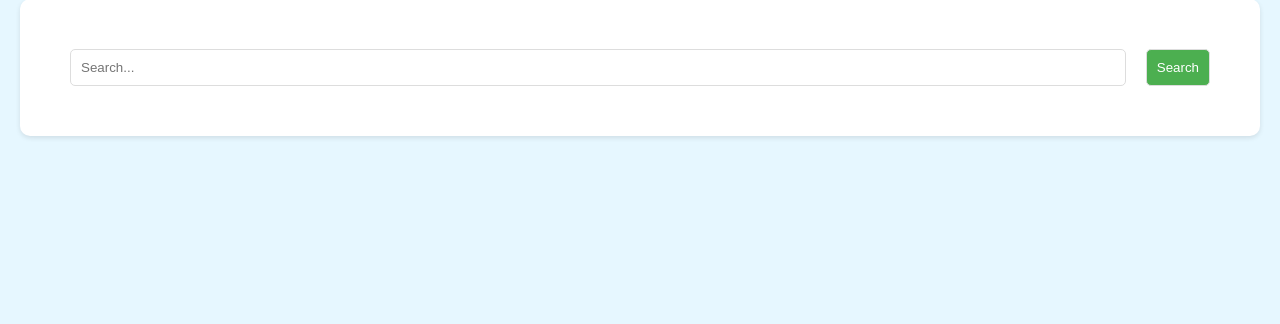
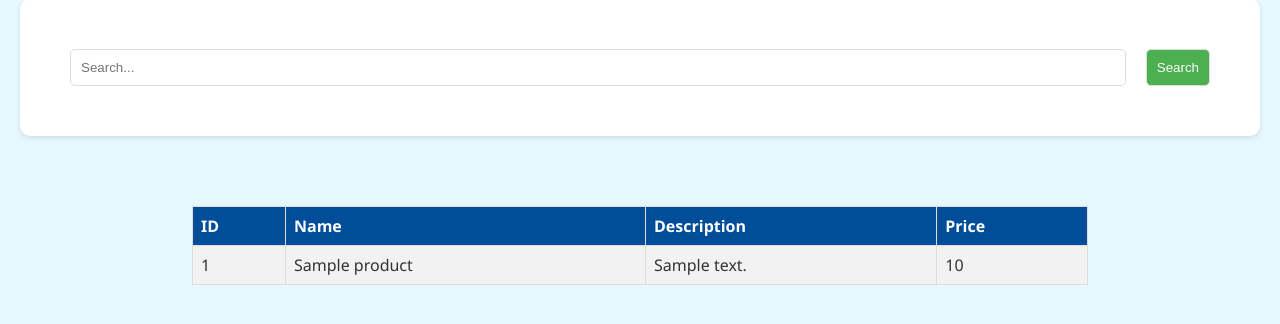
Before and after one commit to krupalmpatel22/detecting-data-leaks-using-sql-injection, a Flask app: page /home in a window 1280 px wide. Shown: the part 142-466 px from the top of the page. Run offline with Flask 3, Linux system fonts and the light colour scheme; the visitor is signed in with stand-in values (Sample User, id 1); tables that the repository leaves empty or names only in its code hold one stand-in row (values such as "Sample post"); some libraries are stand-ins or nearby versions.

Commit message:
Printing all data at start and displaying result in proper format

```diff
--- a/app/app.py
+++ b/app/app.py
@@ -1,4 +1,4 @@
-from flask import Flask, render_template, request, redirect, url_for, session
+from flask import Flask, render_template, request, redirect, url_for, session, render_template_string
 from flask_mysqldb import MySQL
 import MySQLdb.cursors
 from modules.model.model import predict_sql_injection
@@ -67,7 +67,18 @@ def logout():
 def home():
     if 'loggedin' in session:
         #create_database()
-        return render_template('home.html', username=session['username'])
+        results = []
+        cursor = mysql.connection.cursor()
+        try:
+            sql_query = "SELECT * FROM products"
+            cursor.execute(sql_query)
+            results = cursor.fetchall()
+        except Exception as e:
+            print(f"An error occurred: {str(e)}")
+        finally:
+            cursor.close()
+
+        return render_template('home.html', results=results, username=session['username'])
     return redirect(url_for('login'))
 
 @app.route('/signup', methods=['POST', 'GET'])
@@ -92,18 +103,21 @@ def signup():
 
 @app.route('/search')
 def search():
-    query = request.args.get('query')
-    cursor = mysql.connection.cursor()
+    query = request.args.get('query', '')  # Default to empty string if no query
+    results = []
+    if query:  # Only execute search if there's a query
+        cursor = mysql.connection.cursor()
+        try:
+            sql_query = "SELECT * FROM products WHERE name LIKE %s"
+            like_pattern = f"%{query}%"
+            cursor.execute(sql_query, (like_pattern,))
+            results = cursor.fetchall()
+        except Exception as e:
+            print(f"An error occurred: {str(e)}")
+        finally:
+            cursor.close()
 
-    # Vulnerable SQL Query Execution
-    try:
-        cursor.execute(f"SELECT * FROM products WHERE name LIKE '%{query}%'")
-        results = cursor.fetchall()
-        return str(results)  # For demonstration, showing results as string
-    except Exception as e:
-        return f"An error occurred: {str(e)}"
-    finally:
-        print("fetch done")
+    return render_template('home.html', query=query, results=results)
 
 def create_database():
     print("creating search table")
--- a/app/templates/home.html
+++ b/app/templates/home.html
@@ -101,12 +101,64 @@
   .search-box button:hover {
     background-color: #45a049;
   }
+.result-container {
+    display: flex;
+    justify-content: center;
+    width: 100%;
+  }
 
+  .result-container table {
+    width: 70%; /* Set table width to 70% of its container */
+    margin-left: auto;
+    margin-right: auto;
+    border-collapse: collapse;
+  }
+
+  th, td {
+    border: 1px solid #ddd; /* Light grey border */
+    text-align: left; /* Align text to the left */
+    padding: 8px; /* Add some padding */
+  }
+
+  th {
+    background-color: #004d99; /* Header background color */
+    color: white; /* Header text color */
+  }
+
+  tr:nth-child(even) {
+    background-color: #f2f2f2; /* Zebra striping for rows */
+  }
+  .popup {
+    display: none; /* Hidden by default */
+    position: fixed;
+    right: 20px; /* Distance from the right */
+    bottom: 20px; /* Distance from the bottom */
+    z-index: 9;
+    padding: 20px;
+    background: #fff;
+    color: #333;
+    border-radius: 5px;
+    box-shadow: 0 2px 15px rgba(0,0,0,.2);
+    border: 1px solid #ddd; /* Optional: adds a border */
+  }
+
+  .popup.show {
+    display: block;
+  }
+
+  .close-btn {
+    cursor: pointer;
+    position: absolute;
+    right: 10px;
+    top: 5px;
+    font-size: 20px;
+    color: #333; /* Optional: color for the close button */
+  }
 </style>
 </head>
 <body>
 <header>
-  <h1>SQL Injection</h1>
+  <h1><a href="/home" style="color: white; text-decoration: none;">SQL Injection</a></h1>
   <div class="profile-dropdown">
     <button class="profile-btn">{{ session.username }}</button>
     <div class="dropdown-content">
@@ -123,5 +175,43 @@
   </form>
 </div>
 
+{% if results %}
+  <div class="result-container">
+    <table>
+      <tr><th>ID</th><th>Name</th><th>Description</th><th>Price</th></tr>
+      {% for row in results %}
+      <tr>
+        <td>{{ row[0] }}</td>
+        <td>{{ row[1] }}</td>
+        <td>{{ row[2] }}</td>
+        <td>{{ row[3] }}</td>
+      </tr>
+      {% endfor %}
+    </table>
+  </div>
+{% elif query %}
+<div id="messagePopup" class="popup">
+  <span class="close-btn" onclick="closePopup()">&times;</span>
+  <p id="messageContent">No results found for "{{ query }}".</p>
+</div>
+
+<script>
+  // Immediately invoke the popup if this script block is executed
+  (function() {
+    // Close popup function
+    function closePopup() {
+      document.getElementById('messagePopup').style.display = 'none';
+    }
+
+    // Make closePopup available globally to use in inline onclick attribute
+    window.closePopup = closePopup;
+
+    // Since this code block is executed only when there are no results,
+    // directly show the popup without additional checks
+    document.getElementById('messagePopup').style.display = 'block';
+  })();
+</script>
+{% endif %}
+
 </body>
 </html>
```
